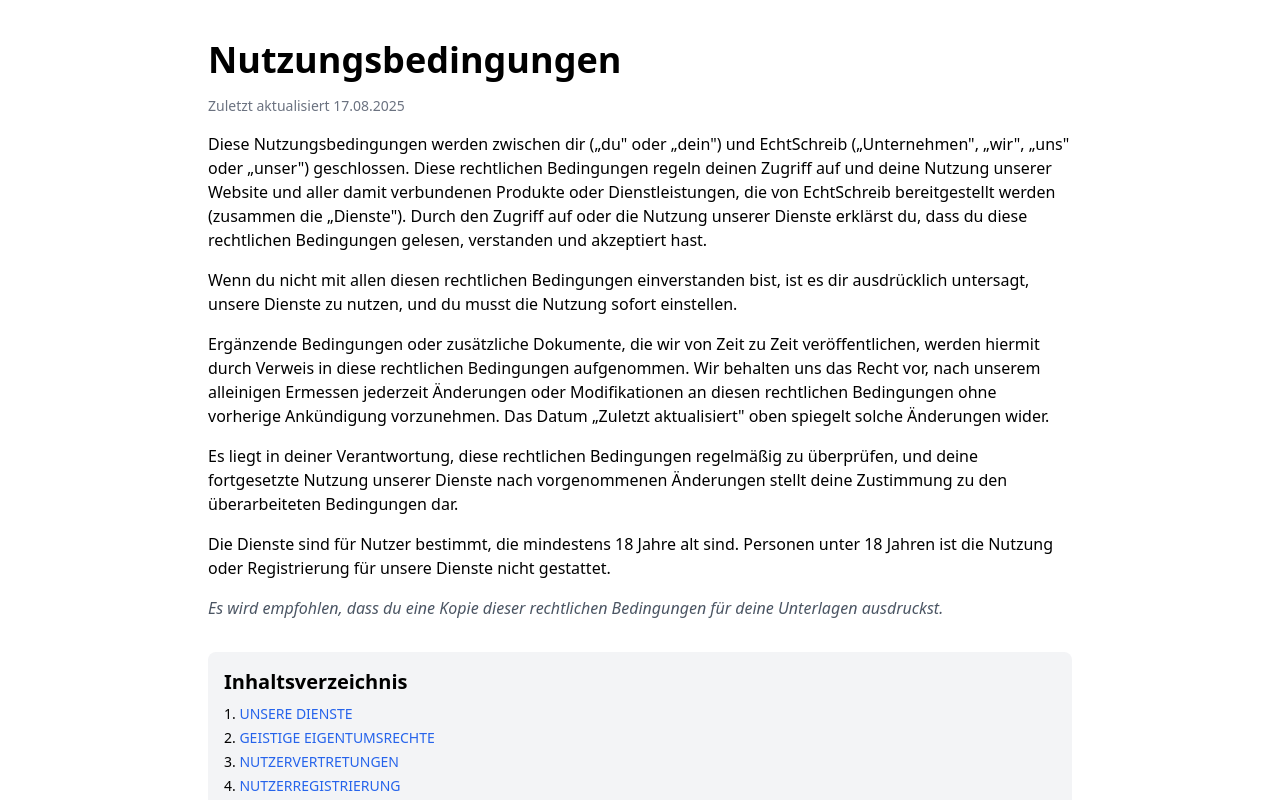
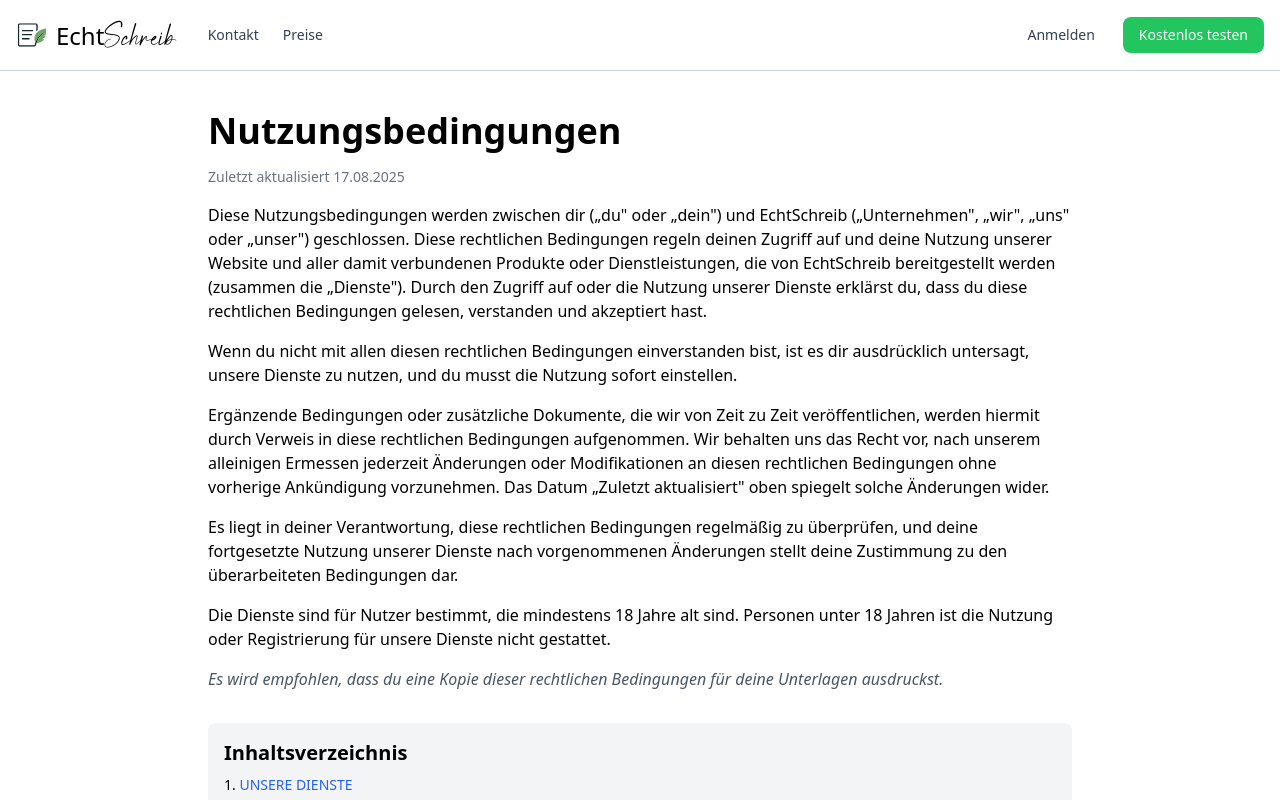
Before and after one commit to AlexisMatzopoulos/plainwrite, a Next.js app: page /nutzungsbedingungen in a window 1280 px wide. Shown: the top 800 px of the page. Built offline with nearby package versions, Linux system fonts and the light colour scheme; no server answers.

Commit message:
Add navigation to legal pages and update branding

```diff
--- a/app/datenschutz/page.tsx
+++ b/app/datenschutz/page.tsx
@@ -1,6 +1,17 @@
+'use client'
+
+import { useSession } from 'next-auth/react'
+import Header from '@/components/Header'
+import Footer from '@/components/Footer'
+
 export default function PrivacyPolicy() {
+  const { status } = useSession()
+  const isLoggedIn = status === 'authenticated'
+
   return (
-    <div className="max-w-4xl mx-auto px-4 flex flex-col gap-4 mt-10">
+    <div className="flex flex-col min-h-screen">
+      <Header isLoggedIn={isLoggedIn} />
+      <div className="max-w-4xl mx-auto px-4 flex flex-col gap-4 mt-10 mb-10">
       <h1 className="text-4xl font-extrabold">Datenschutzerklärung</h1>
       <div className="max-w-4xl">
         <p className="text-sm text-gray-500">
@@ -251,12 +262,14 @@
         </section>
       </main>
 
-      <div className="max-w-4xl text-sm text-gray-500 space-y-1 mb-4 mt-4">
-        <p>EchtSchreib</p>
-        <p>
-          Diese Richtlinie ist ab dem oben genannten Datum wirksam und bildet einen Teil unserer Nutzungsbedingungen.
-        </p>
+        <div className="max-w-4xl text-sm text-gray-500 space-y-1 mb-4 mt-4">
+          <p>EchtSchreib</p>
+          <p>
+            Diese Richtlinie ist ab dem oben genannten Datum wirksam und bildet einen Teil unserer Nutzungsbedingungen.
+          </p>
+        </div>
       </div>
+      <Footer />
     </div>
   );
 }
--- a/app/globals.css
+++ b/app/globals.css
@@ -4,7 +4,7 @@
 
 @font-face {
   font-family: 'Strings';
-  src: url('/fonts/strings.free.regular.otf') format('opentype');
+  src: url('/fonts/strings-free.regular.otf') format('opentype');
   font-weight: normal;
   font-style: normal;
   font-display: swap;
--- a/app/nutzungsbedingungen/page.tsx
+++ b/app/nutzungsbedingungen/page.tsx
@@ -1,6 +1,17 @@
+'use client'
+
+import { useSession } from 'next-auth/react'
+import Header from '@/components/Header'
+import Footer from '@/components/Footer'
+
 export default function TermsOfService() {
+  const { status } = useSession()
+  const isLoggedIn = status === 'authenticated'
+
   return (
-    <div className="max-w-4xl mx-auto px-4 flex flex-col gap-4 mt-10">
+    <div className="flex flex-col min-h-screen">
+      <Header isLoggedIn={isLoggedIn} />
+      <div className="max-w-4xl mx-auto px-4 flex flex-col gap-4 mt-10 mb-10">
       <h1 className="text-4xl font-extrabold">Nutzungsbedingungen</h1>
       <div className="max-w-4xl">
         <p className="text-sm text-gray-500">
@@ -703,5 +714,7 @@
           </p>
         </div>
       </div>
+      <Footer />
+    </div>
   );
 }
--- a/app/page.tsx
+++ b/app/page.tsx
@@ -31,7 +31,7 @@
       <main className="w-full">
         <div
           className="w-full bg-cover bg-top md:bg-top bg-no-repeat"
-          style={{ backgroundImage: "url('/images/gradient.webp')" }}
+          style={{ backgroundImage: "url('/images/gradient2.webp')" }}
         >
           <HeroSection isLoggedIn={isLoggedIn} />
           {isLoggedIn ? <AIHumanizerSection onBalanceUpdate={handleBalanceUpdate} /> : <AIHumanizerLoggedOut />}
--- a/components/Header.tsx
+++ b/components/Header.tsx
@@ -38,7 +38,7 @@
 
   return (
     <header className="relative">
-      <div className="py-4 border-b border-slate-300">
+      <div className=" py-2 border-b border-slate-300">
         <div className="lg:container mx-auto px-4 flex items-center">
           {/* Logo */}
           <div className="flex-shrink-0">
@@ -49,8 +49,8 @@
                 width={32}
                 height={32}
               />
-              <span className="font-bold text-xl hidden md:block">
-                Echt<span style={{ fontFamily: 'Strings, sans-serif' }}>Schreib</span>
+              <span className="font-bold hidden md:block" style={{ fontSize: 24, fontWeight: 'normal'}}>
+                Echt<span style={{ fontFamily: 'Strings, sans-serif', fontSize: 36, fontWeight:'lighter' }}>Schreib</span>
               </span>
             </Link>
           </div>
```
Also changed, not shown: public/images/ETH_zurich.png (added), public/images/gradient2.webp (added). Lines whose indentation alone changed are shown as unchanged.
